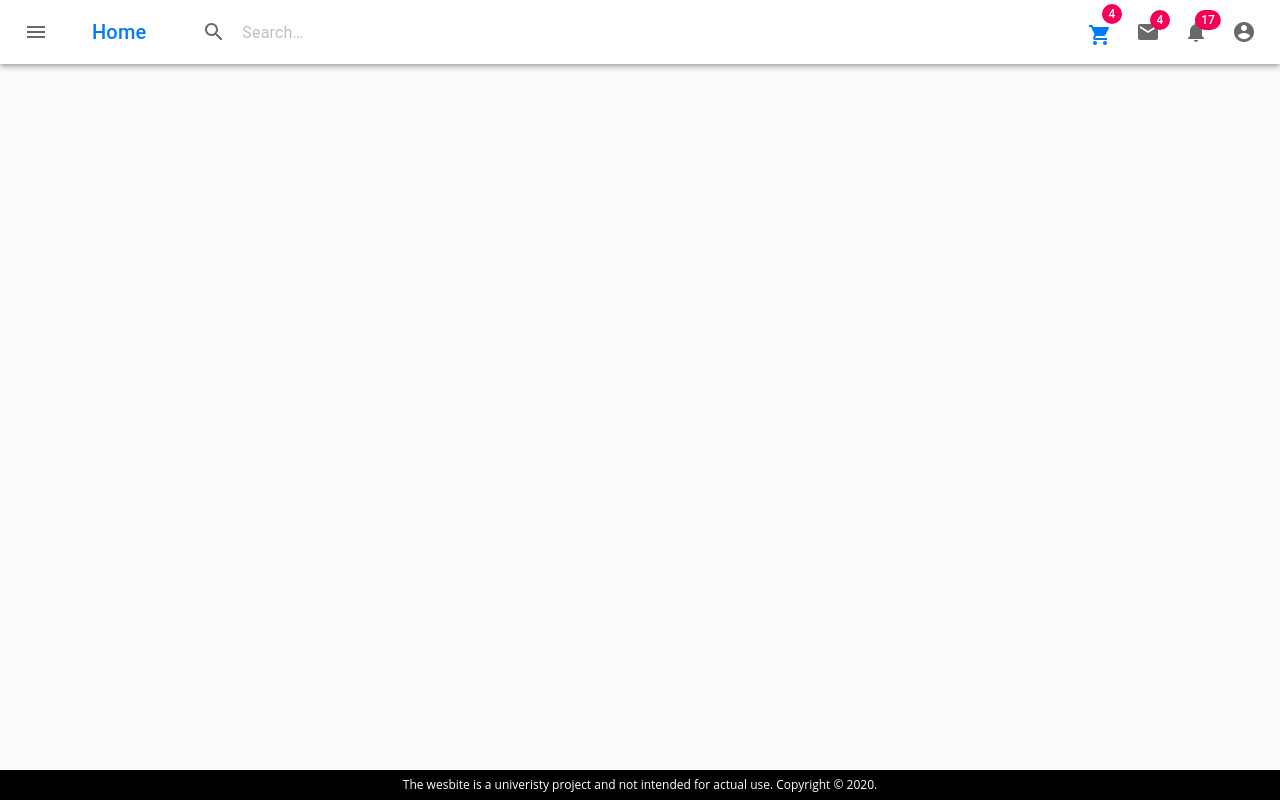
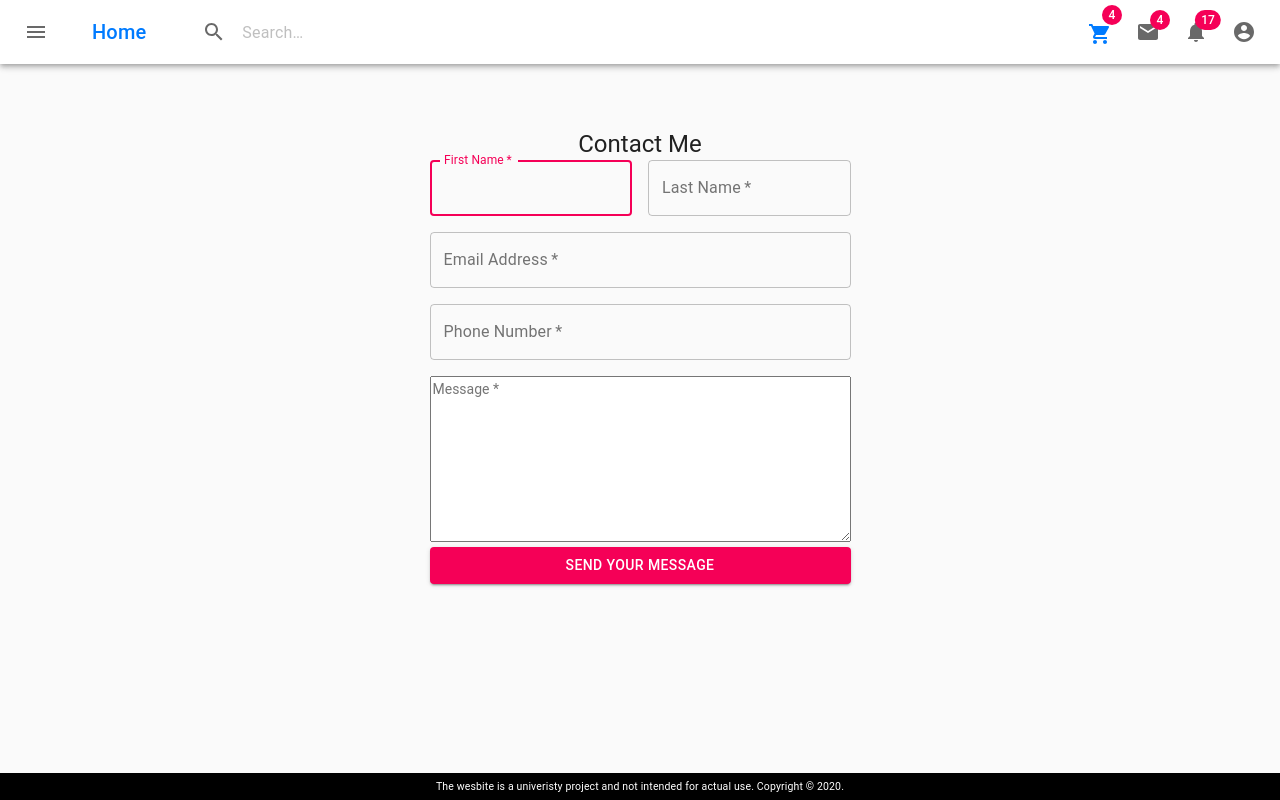
Before and after one commit to rajan-chawla/Build-Web-and-Mobile-App, a React (Create React App) app in the folder Client/: page /Contactus in a window 1280 px wide. Built offline with nearby package versions, Linux system fonts and the light colour scheme.

Commit message:
Contact us and resetpassword page

```diff
--- a/Client/src/App.js
+++ b/Client/src/App.js
@@ -12,6 +12,8 @@ import SearchResults from "./components/SearchResults";
 import ProductMinified from "./components/ProductMinified";
 import ProfileView from "./components/ProfileView";
 import Cart from "./components/Cart";
+import Contactus from "./components/Contactus";
+import Resetpassword from "./components/Resetpassword";
 
 class App extends Component {
   render() {
@@ -27,7 +29,9 @@ class App extends Component {
               <Route path="/product/id=:id" component = {Product} />
               <Route path="/search/:input?/:category?" component = {SearchResults} />
               <Route path="/cart" component = {Cart} />
-              <Route path="/publicprofile" component = {ProfileView} />
+              <Route path="/Contactus" component = {Contactus} />
+              <Route path="/Resetpassword" component = {Resetpassword} />
+             <Route path="/publicprofile" component = {ProfileView} />
             </Switch>
           </div>
           <Foot />
--- /dev/null
+++ b/Client/src/components/Contactus.js
@@ -0,0 +1,139 @@
+import React from 'react';
+import { Redirect } from 'react-router-dom';
+import Button from '@material-ui/core/Button';
+import CssBaseline from '@material-ui/core/CssBaseline';
+import TextField from '@material-ui/core/TextField';
+import FormControlLabel from '@material-ui/core/FormControlLabel';
+import Checkbox from '@material-ui/core/Checkbox';
+import Link from '@material-ui/core/Link';
+import Grid from '@material-ui/core/Grid';
+import Typography from '@material-ui/core/Typography';
+import { makeStyles } from '@material-ui/core/styles';
+import Container from '@material-ui/core/Container';
+import axios from "axios";
+
+
+
+const useStyles = makeStyles(theme => ({
+  paper: {
+    marginTop: theme.spacing(8),
+    display: 'flex',
+    flexDirection: 'column',
+    alignItems: 'center',
+  },
+  form: {
+    width: '100%', // Fix IE 11 issue.
+    marginTop: theme.spacing(3),
+  },
+  submit: {
+    margin: theme.spacing(3, 0, 2),
+  },
+}));
+
+
+
+
+export default function SignUp() {
+  const classes = useStyles();
+
+  return (
+    <Container component="main" maxWidth="xs">
+      <CssBaseline />
+      <div className={classes.paper}>
+        <Typography component="h1" variant="h5">
+          Contact Me
+        </Typography>
+        <form >
+          <Grid container spacing={2}>
+            <Grid item xs={12} sm={6}>
+              <TextField
+                autoComplete="fname"
+                name="name"
+                variant="outlined"
+                required
+                fullWidth
+                id="name"
+                label="First Name"
+                autoFocus
+                color="secondary"
+              />
+            </Grid>
+            <Grid item xs={12} sm={6}>
+              <TextField
+                variant="outlined"
+                required
+                fullWidth
+                id="lastname"
+                label="Last Name"
+                name="lastname"
+                autoComplete="lname"
+                color="secondary"
+              />
+            </Grid>
+            <Grid item xs={12}>
+              <TextField
+                variant="outlined"
+                required
+                fullWidth
+                id="email"
+                label="Email Address"
+                name="email"
+                autoComplete="email"
+                color="secondary"
+              />
+            </Grid>
+            <Grid item xs={12}>
+              <TextField
+                variant="outlined"
+                required
+                fullWidth
+                id="phone"
+                label="Phone Number"
+                type="tel"
+                name="phone"
+                autoComplete="email"
+                color="secondary"
+                maxlength="12"
+                min="0"
+              />
+            </Grid>
+            <Grid item xs={120}>
+            <textarea
+            rows="8" cols="50" autofocus
+
+             placeholder="Message *"
+             color="secondary"
+
+
+
+               />
+
+
+
+
+         </Grid>
+
+
+          </Grid>
+          <Button
+            type="submit"
+            fullWidth
+            variant="contained"
+            color="secondary"
+
+          >
+            Send Your Message
+          </Button>
+          <Grid container justify="flex-end">
+
+          </Grid>
+          <Grid container >
+            <Grid item>
+
+            </Grid>
+          </Grid>
+        </form>
+      </div>
+    </Container>
+  );
+}
--- a/Client/src/components/Header.js
+++ b/Client/src/components/Header.js
@@ -16,7 +16,6 @@ import NotificationsIcon from '@material-ui/icons/Notifications';
 import MoreIcon from '@material-ui/icons/MoreVert';
 import Button from '@material-ui/core/Button';
 import {Link} from 'react-router-dom';
-import styled from 'styled-components';
 import ShoppingCartIcon from '@material-ui/icons/ShoppingCart';
 import { withStyles } from '@material-ui/core/styles';;
 
@@ -177,7 +176,9 @@ export default function Header() {
       <hr />
       </div>
       <MenuItem onClick={handleSimpleMenuClose}>Orders</MenuItem>
-      <MenuItem onClick={handleSimpleMenuClose}>Contact us</MenuItem>
+      <MenuItem onClick={handleSimpleMenuClose}>Contact Us</MenuItem>
+
+
     </Menu>
   );
 
@@ -202,7 +203,7 @@ export default function Header() {
       <hr />
       </div>
       <MenuItem onClick={handleMenuClose}>Orders</MenuItem>
-      <MenuItem onClick={handleMenuClose}>Contact us</MenuItem>
+      <Button href="/Contactus">Contact Us</Button>
     </Menu>
   );
 
@@ -343,12 +344,3 @@ export default function Header() {
     </div>
   );
 }
-
-const ButtonContainer = styled.button `
-text-transform: capitalize;
-font-size: 1.4rem;
-background: transparent;
-color: var(--black);
-border: 0.05rem solid var(--darkBlue);
-border-radius: 0.5rem;
-`;
--- a/Client/src/components/Login.js
+++ b/Client/src/components/Login.js
@@ -78,7 +78,7 @@ export default function SignIn() {
           </Button>
           <Grid container>
             <Grid item xs>
-              <Link href="/resetpassword" variant="body2" color="secondary">
+              <Link href="/Resetpassword" variant="body2" color="secondary">
                 Forgot password?
               </Link>
             </Grid>
--- a/Client/src/components/Resetpassword.js
+++ b/Client/src/components/Resetpassword.js
@@ -0,0 +1,77 @@
+import React, { Component } from 'react';
+import Button from '@material-ui/core/Button';
+import CssBaseline from '@material-ui/core/CssBaseline';
+import TextField from '@material-ui/core/TextField';
+import FormControlLabel from '@material-ui/core/FormControlLabel';
+import Checkbox from '@material-ui/core/Checkbox';
+import Link from '@material-ui/core/Link';
+import Grid from '@material-ui/core/Grid';
+import Typography from '@material-ui/core/Typography';
+import { makeStyles } from '@material-ui/core/styles';
+import Container from '@material-ui/core/Container';
+
+
+
+const useStyles = makeStyles(theme => ({
+    paper: {
+      marginTop: theme.spacing(8),
+      display: 'flex',
+      flexDirection: 'column',
+      alignItems: 'center',
+    },
+    form: {
+      width: '100%', // Fix IE 11 issue.
+      marginTop: theme.spacing(1),
+      color: "secondary",
+    },
+    submit: {
+      margin: theme.spacing(3, 0, 2),
+    },
+  }));
+
+
+
+
+export default function Resetpassword() {
+    const classes = useStyles();
+    return (
+
+            <Container component="main" maxWidth="xs">
+      <CssBaseline />
+      <div className={classes.paper}>
+        <Typography component="h1" variant="h5">
+         Forgot Password?
+        </Typography>
+        <form className={classes.form} noValidate color="secondary">
+          <TextField
+            variant="outlined"
+            margin="normal"
+            required
+            fullWidth
+            id="email"
+            label="Email Address"
+            name="email"
+            autoComplete="email"
+            autoFocus
+            color="secondary"
+          />
+
+
+          <Button
+            type="submit"
+            fullWidth
+            variant="contained"
+            color="secondary"
+            className={classes.submit}
+          >
+            Send
+          </Button>
+          <Grid container>
+
+
+          </Grid>
+        </form>
+      </div>
+    </Container>
+  );
+}
```
